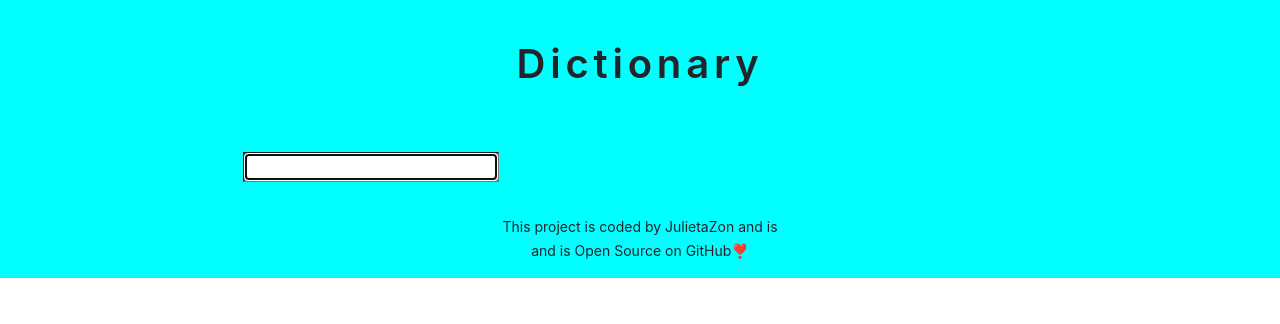
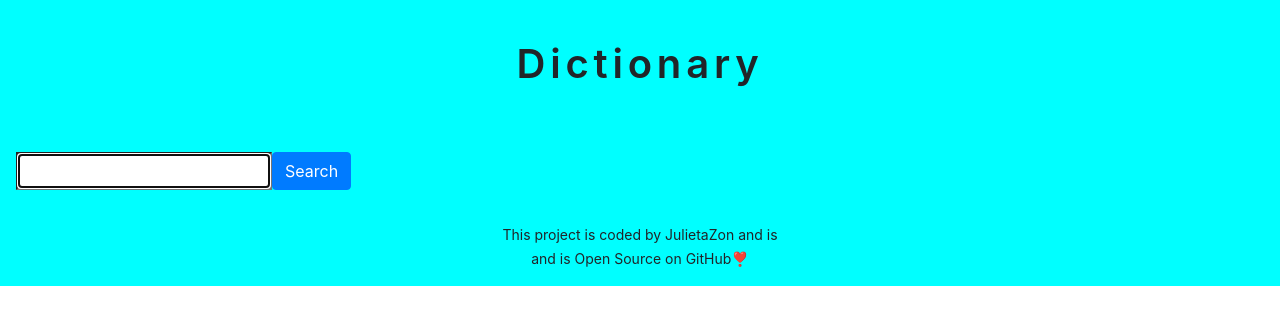
Before and after one commit to julietazon/dictionary-react-app-project, a React (Create React App) app: page / in a window 1280 px wide. Shown: the top 324 px of the page. Built offline with nearby package versions, Linux system fonts and the light colour scheme.

Commit message:
add search

```diff
--- a/src/Dictionary.css
+++ b/src/Dictionary.css
@@ -1,3 +1,6 @@
-.Dictionary {
-  align-self: flex-end;
+.form {
+  display: flex;
 }
+.btn {
+  display: flex;
+}
--- a/src/Dictionary.js
+++ b/src/Dictionary.js
@@ -7,12 +7,22 @@ export default function Dictionary() {
     alert("Searching");
   }
   return (
-    <div className="container">
-      <div className="Dictionary">
-        <form onSubmit={search}>
-          <input type="search" autoFocus={true} />
-        </form>
-      </div>
+    <div className="Dictionary">
+      <form className="form">
+        <input
+          type="search"
+          autoComplete="off"
+          autoFocus="on"
+          onSubmit={search}
+        />
+        <button
+          type="submit"
+          value="Search"
+          className="btn btn-primary SearchButton"
+        >
+          Search
+        </button>
+      </form>
     </div>
   );
 }
```
